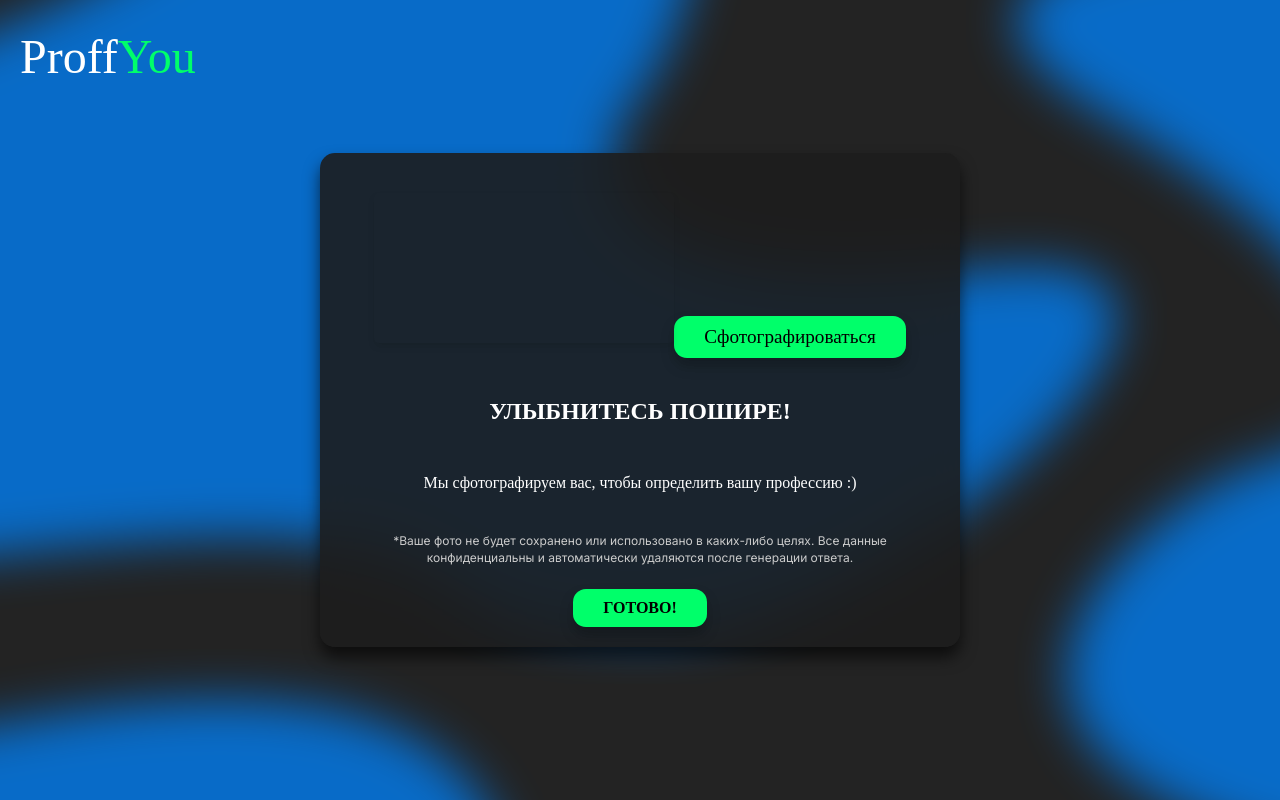
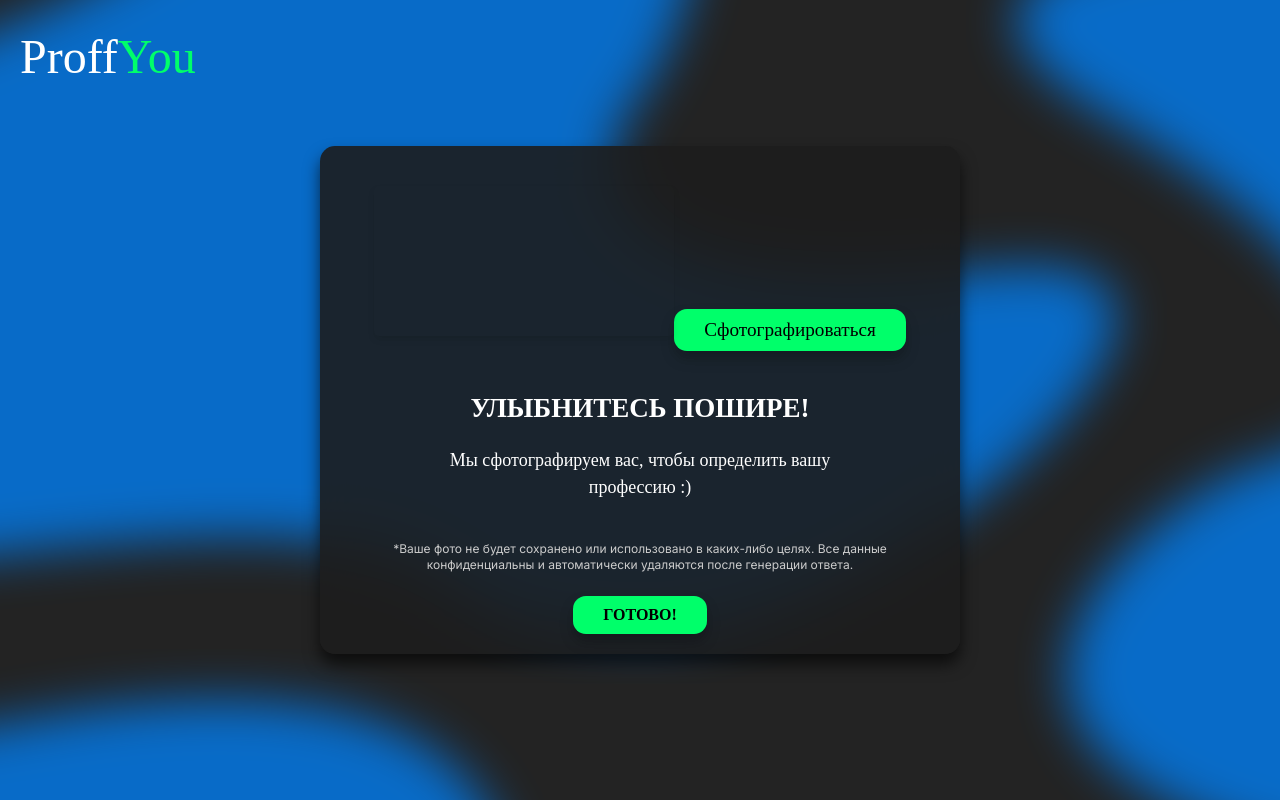
Before and after one commit to varvaratikh/prof-you-frontend, a React (Create React App) app: page / in a window 1280 px wide. Built offline with nearby package versions, Linux system fonts and the light colour scheme; no server answers; a web font is replaced by a local one.

Commit message:
added some changes

```diff
--- a/src/components/MainCard/ MainCard.scss
+++ b/src/components/MainCard/ MainCard.scss
@@ -1,295 +1,5 @@
 @import url('https://fonts.googleapis.com/css2?family=Dela+Gothic+One&family=Inter:ital,opsz,wght@0,14..32,100..900;1,14..32,100..900&family=Montserrat:ital,wght@0,100..900;1,100..900&display=swap');
 
-//body {
-//  margin: 0;
-//  font-family: Arial, sans-serif;
-//  background-color: #121212;
-//  display: flex;
-//  justify-content: center;
-//  align-items: center;
-//  height: 100vh;
-//}
-//
-//.main-card {
-//  position: relative;
-//  display: flex;
-//  flex-direction: row;
-//  justify-content: space-between;
-//  align-items: center;
-//  background: rgba(29, 29, 29, 0.9);
-//  padding: 30px;
-//  border-radius: 15px;
-//  box-shadow: 0px 10px 16.4px rgba(0, 0, 0, 0.64);
-//  max-width: 1000px;
-//  text-align: center;
-//  z-index: 1;
-//  backdrop-filter: blur(20px);
-//  width: 1000px;
-//  height: 500px;
-//}
-//
-//.image {
-//  position: fixed;
-//  top: 0;
-//  left: 0;
-//  width: 100vw;
-//  height: 100vh;
-//  z-index: 0;
-//  overflow: hidden;
-//}
-//
-//.image-section {
-//  width: 50%;
-//  display: flex;
-//  flex-direction: column;
-//  justify-content: center;
-//  align-items: center;
-//  gap: 15px;
-//  z-index: 2;
-//}
-//
-//.image-section__video,
-//.image-section__photo {
-//  width: 90%;
-//  border-radius: 2px;
-//  box-shadow: 0 4px 6px rgba(0, 0, 0, 0.1);
-//  transform: scaleX(-1);
-//  margin-top: 30px;
-//  padding-bottom: 10px;
-//}
-//
-//.text-section {
-//  width: 50%;
-//  display: flex;
-//  flex-direction: column;
-//  justify-content: center;
-//  align-items: flex-start;
-//  height: 100%;
-//  gap: 15px;
-//  z-index: 2;
-//}
-//
-//.text-section__title {
-//  font-size: 29px;
-//  color: #FFFFFF;
-//  font-family: 'Dela Gothic One', serif;
-//}
-//
-//.text-section__description {
-//  font-size: 18px;
-//  line-height: 1.5;
-//  color: #FFFFFF;
-//  font-family: 'Dela Gothic One', serif;
-//
-//}
-//
-//.text-section__note {
-//  font-size: 14px;
-//  color: #CCCCCC;
-//  margin-top: 10px;
-//  line-height: 1.4;
-//  text-align: left;
-//  font-family: 'Inter', serif;
-//}
-//
-//.button {
-//  padding: 10px 30px;
-//  font-size: 1rem;
-//  font-weight: bold;
-//  color: #000;
-//  border: none;
-//  cursor: pointer;
-//  transition: background-color 0.3s ease;
-//  z-index: 2;
-//  background: #00FF6A;@import url('https://fonts.googleapis.com/css2?family=Dela+Gothic+One&family=Inter:ital,opsz,wght@0,14..32,100..900;1,14..32,100..900&family=Montserrat:ital,wght@0,100..900;1,100..900&display=swap');
-//
-//  body {
-//    margin: 0;
-//    font-family: Arial, sans-serif;
-//    background-color: #121212;
-//    display: flex;
-//    justify-content: center;
-//    align-items: center;
-//    height: 100vh;
-//  }
-//
-//  .main-card {
-//    position: relative;
-//    display: flex;
-//    flex-direction: row;
-//    justify-content: space-between;
-//    align-items: center;
-//    background: rgba(29, 29, 29, 0.9);
-//    padding: 30px;
-//    border-radius: 15px;
-//    box-shadow: 0px 10px 16.4px rgba(0, 0, 0, 0.64);
-//    max-width: 1000px;
-//    text-align: center;
-//    z-index: 1;
-//    backdrop-filter: blur(20px);
-//    width: 1000px;
-//    height: 500px;
-//  }
-//
-//  .image {
-//    position: fixed;
-//    top: 0;
-//    left: 0;
-//    width: 100vw;
-//    height: 100vh;
-//    z-index: 0;
-//    overflow: hidden;
-//  }
-//
-//  .image-section {
-//    width: 50%;
-//    display: flex;
-//    flex-direction: column;
-//    justify-content: center;
-//    align-items: center;
-//    gap: 15px;
-//    z-index: 2;
-//  }
-//
-//  .image-section__video,
-//  .image-section__photo {
-//    width: 90%;
-//    border-radius: 2px;
-//    box-shadow: 0 4px 6px rgba(0, 0, 0, 0.1);
-//    transform: scaleX(-1);
-//    margin-top: 30px;
-//    padding-bottom: 10px;
-//  }
-//
-//  .text-section {
-//    width: 50%;
-//    display: flex;
-//    flex-direction: column;
-//    justify-content: center;
-//    align-items: flex-start;
-//    height: 100%;
-//    gap: 15px;
-//    z-index: 2;
-//  }
-//
-//  .text-section__title {
-//    font-size: 29px;
-//    color: #FFFFFF;
-//    font-family: 'Dela Gothic One', serif;
-//  }
-//
-//  .text-section__description {
-//    font-size: 18px;
-//    line-height: 1.5;
-//    color: #FFFFFF;
-//    font-family: 'Dela Gothic One', serif;
-//
-//  }
-//
-//  .text-section__note {
-//    font-size: 14px;
-//    color: #CCCCCC;
-//    margin-top: 10px;
-//    line-height: 1.4;
-//    text-align: left;
-//    font-family: 'Inter', serif;
-//  }
-//
-//  .button {
-//    padding: 10px 30px;
-//    font-size: 1rem;
-//    font-weight: bold;
-//    color: #000;
-//    border: none;
-//    cursor: pointer;
-//    transition: background-color 0.3s ease;
-//    z-index: 2;
-//    background: #00FF6A;
-//    box-shadow: 0px 8px 13.2px rgba(0, 0, 0, 0.25);
-//    border-radius: 13px;
-//  }
-//
-//  .button_photo{
-//    padding: 10px 50px;
-//    font-size: 1.2rem;
-//    color: #000;
-//    border: none;
-//    cursor: pointer;
-//    transition: background-color 0.3s ease;
-//    z-index: 2;
-//    background: #00FF6A;
-//    box-shadow: 0px 8px 13.2px rgba(0, 0, 0, 0.25);
-//    border-radius: 13px;
-//    margin-top: 20px;
-//    font-family: 'Dela Gothic One', serif;
-//  }
-//
-//  .button-ready {
-//    align-self: flex-start;
-//    margin-top: auto;
-//    padding: 10px 40px;
-//    font-family: 'Dela Gothic One', serif;
-//  }
-//
-//  .logo {
-//    position: absolute;
-//    top: 5px;
-//    left: 20px;
-//    z-index: 2;
-//    font-family: 'Dela Gothic One', serif;
-//    font-style: normal;
-//    font-weight: 400;
-//    font-size: 64px;
-//    line-height: 93px;
-//    color: #00FF6A;
-//
-//    &__wh{
-//      color: #FFFFFF;
-//    }
-//  }
-//
-//  box-shadow: 0px 8px 13.2px rgba(0, 0, 0, 0.25);
-//  border-radius: 13px;
-//}
-//
-//.button_photo{
-//  padding: 10px 50px;
-//  font-size: 1.2rem;
-//  color: #000;
-//  border: none;
-//  cursor: pointer;
-//  transition: background-color 0.3s ease;
-//  z-index: 2;
-//  background: #00FF6A;
-//  box-shadow: 0px 8px 13.2px rgba(0, 0, 0, 0.25);
-//  border-radius: 13px;
-//  margin-top: 20px;
-//  font-family: 'Dela Gothic One', serif;
-//}
-//
-//.button-ready {
-//  align-self: flex-start;
-//  margin-top: auto;
-//  padding: 10px 40px;
-//  font-family: 'Dela Gothic One', serif;
-//}
-//
-//.logo {
-//  position: absolute;
-//  top: 5px;
-//  left: 20px;
-//  z-index: 2;
-//  font-family: 'Dela Gothic One', serif;
-//  font-style: normal;
-//  font-weight: 400;
-//  font-size: 64px;
-//  line-height: 93px;
-//  color: #00FF6A;
-//
-//  &__wh{
-//    color: #FFFFFF;
-//  }
-//}
 body {
   margin: 0;
   font-family: Arial, sans-serif;
@@ -355,16 +65,18 @@ body {
 }
 
 .text-section__title {
-  font-size: 24px;
+  font-size: 27px;
   color: #FFFFFF;
   font-family: 'Dela Gothic One', serif;
 }
 
 .text-section__description {
-  font-size: 16px;
+  font-size: 18px;
   line-height: 1.5;
   color: #FFFFFF;
   font-family: 'Dela Gothic One', serif;
+  width: 80%;
+  margin-top: -10px;
 }
 
 .text-section__note {
--- a/src/components/MainCard/MainCard.tsx
+++ b/src/components/MainCard/MainCard.tsx
@@ -54,7 +54,7 @@ const MainCard: React.FC = () => {
                     ) : (
                         <div>
                             <img src={photo} alt="Снимок" className="image-section__photo" />
-                            <button onClick={() => setPhoto(null)} className="button">Снять ещё</button>
+                            <button onClick={() => setPhoto(null)} className="button_photo">Снять ещё</button>
                         </div>
                     )}
                     <canvas ref={canvasRef} style={{ display: 'none' }}></canvas>
```
